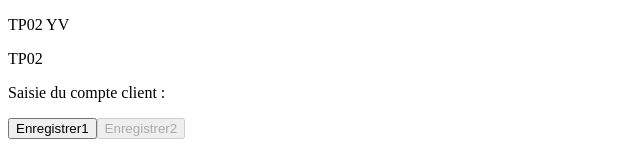
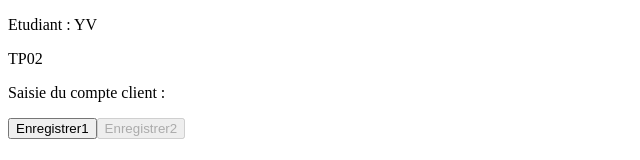
Before and after one commit to YounesSio/TP05-VELEZ-Younes, an Angular app: page / in a window 1280 px wide. Shown: the top 160 px of the page, without its empty margins (0-640 px from the left). Built offline with nearby package versions, Linux system fonts and the light colour scheme.

Commit message:
Rename test

```diff
--- a/src/app/header/header.component.html
+++ b/src/app/header/header.component.html
@@ -1,2 +1,2 @@
-<p>TP02 YV</p>
+<p>Etudiant : YV</p>
 {{nom}}
```
